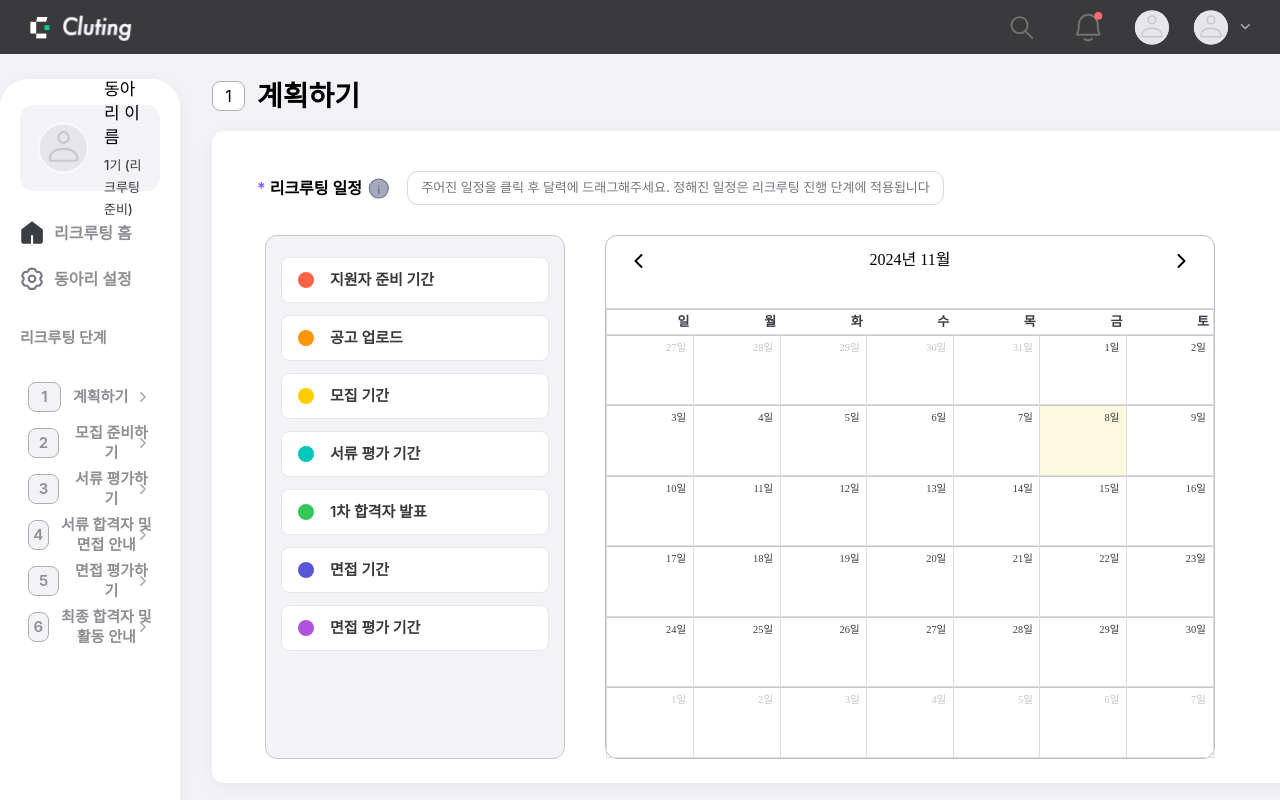
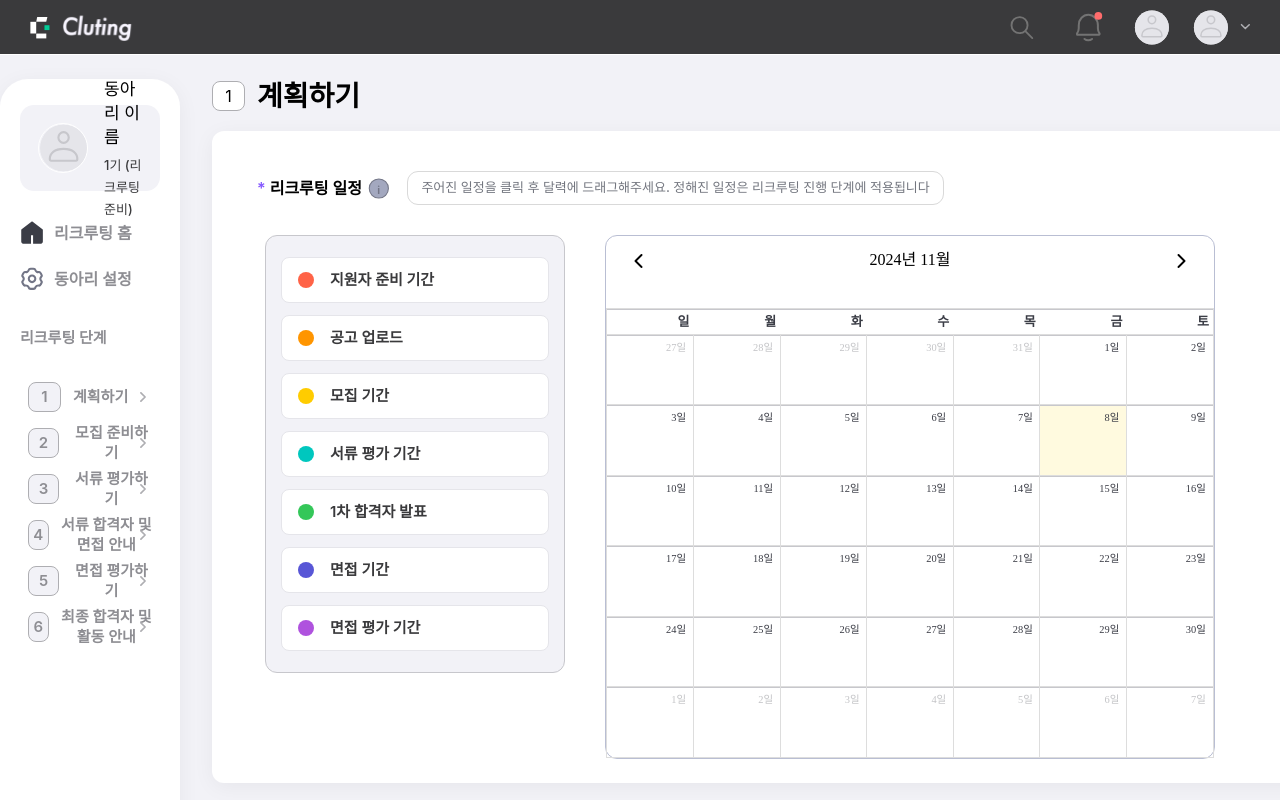
Before and after one commit to Cluting/cluting-frontend, a React (Create React App) app: page /recruting/01_plan in a window 1280 px wide. Shown: the top 800 px of the page. Built offline with nearby package versions, Linux system fonts and the light colour scheme; a web font is replaced by a local one.

Commit message:
✨ feat: 일정 클릭 시 안내 문구 표시 구현

```diff
--- a/src/components/recruting/home/_calender/RecruitingCalenderPicker.tsx
+++ b/src/components/recruting/home/_calender/RecruitingCalenderPicker.tsx
@@ -27,7 +27,8 @@ export default function RecrutingCalenderPicker() {
   } | null>(null); // 선택된 날짜 범위 상태
   const [instructionMessage, setInstructionMessage] = useState<string | null>(
     null
-  ); // 드래그 시작시 표시되는 안내 메시지
+  ); // 캘린더 영역 hover시 표시되는 안내 메시지
+  const [listMessage, setListMessage] = useState<string | null>(null); // 리스트 hover시 표시되는 안내 메시지
   const [completedTitles, setCompletedTitles] = useState<string[]>([]); // 완료된 제목 상태
   const [selectedEvent, setSelectedEvent] = useState<CalendarEvent | null>(
     null
@@ -107,11 +108,37 @@ export default function RecrutingCalenderPicker() {
       });
     }
   };
+
+  // 일정 리스트 위로 마우스가 들어올 때 안내 메시지 표시
+  const handleListMouseEnter = () => {
+    setListMessage("일정을 선택해 주세요.");
+  };
+
+  // 일정 리스트  위에서 마우스가 나갈 때 안내 메시지 숨기기
+  const handleListMouseLeave = () => {
+    setListMessage(null);
+  };
+
+  // 캘린더 위로 마우스가 들어올 때 안내 메시지 표시
+  const handleCalendarMouseEnter = () => {
+    setInstructionMessage(
+      "캘린더 위로 해당 일정의 시작 날짜부터 마지막 날짜까지 드래그 해주세요."
+    );
+  };
+
+  // 캘린더 위에서 마우스가 나갈 때 안내 메시지 숨기기
+  const handleCalendarMouseLeave = () => {
+    setInstructionMessage(null);
+  };
+
   return (
     <div className="mt-[30px] mx-10 bg-white-100">
       {selectedEvent && (
-        <section className="absolute top-60 right-40 bg-white-100 border border-gray-400 p-[15px] rounded-[12px] z-10">
+        <section className="absolute top-[274px] right-[607px] bg-white-100 border border-gray-400 p-[15px] rounded-[12px] z-10">
+          <div className="flex items-center justify-between">
             <h4 className="text-headline text-left">{selectedEvent.title}</h4>
+            <div className="bg-red-100 w-4 h-4 rounded-full mr-4"></div>
+          </div>
           <hr className="w-[194px] py- border border-gray-200 mt-4 mb-4" />
 
           <div className="flex items-center mb-[11px]">
@@ -174,7 +201,17 @@ export default function RecrutingCalenderPicker() {
       )}
 
       <div className="flex gap-10 text-left">
-        <section className="w-[300px] text-caption3 bg-gray-100 p-[15px] border border-gray-400 flex flex-col rounded-[12px]">
+        <div className="relative flex-col">
+          {listMessage && (
+            <div className="absolute top-[-25px] text-main-100 text-caption1 mb-2 rounded">
+              {listMessage}
+            </div>
+          )}
+          <section
+            onMouseEnter={handleListMouseEnter}
+            onMouseLeave={handleListMouseLeave}
+            className="w-[300px] text-caption3 bg-gray-100 p-[15px] border border-gray-400 flex flex-col rounded-[12px]"
+          >
             {CALENDAR_ITEMS.map((item, index) => (
               <button
                 key={item}
@@ -198,11 +235,16 @@ export default function RecrutingCalenderPicker() {
               </button>
             ))}
           </section>
+        </div>
 
-        <div className="flex flex-col datepicker-container relative">
+        <div
+          onMouseEnter={handleCalendarMouseEnter}
+          onMouseLeave={handleCalendarMouseLeave}
+          className="relative flex flex-col datepicker-container relative"
+        >
           {/* 안내 메시지 표시 */}
           {instructionMessage && (
-            <div className="text-red-100 text-caption1 mb-2 rounded">
+            <div className=" absolute top-[-25px] text-main-100 text-caption1 mb-2 rounded">
               {instructionMessage}
             </div>
           )}
```
Lines whose indentation alone changed are shown as unchanged.
